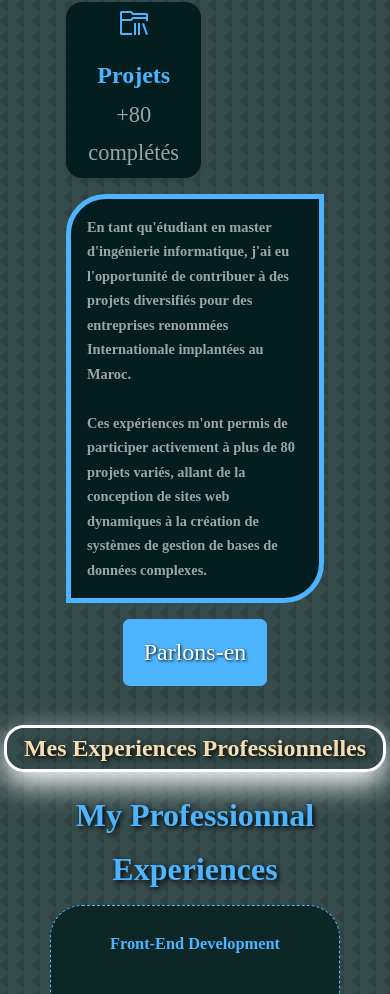
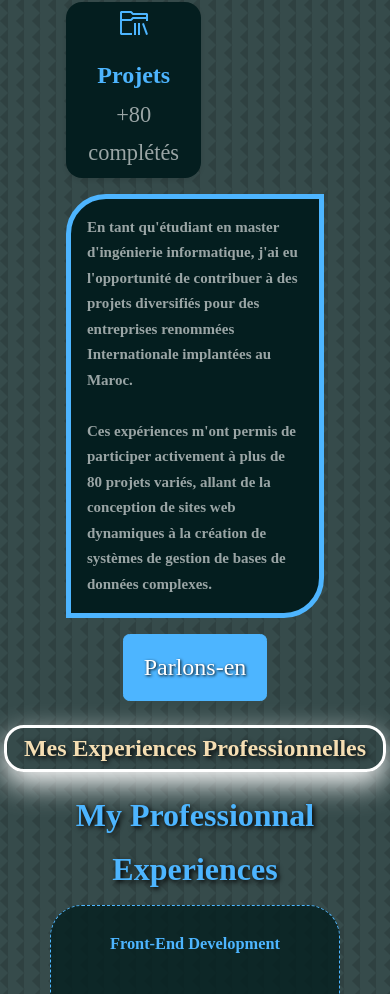
Before and after one commit to Mouhamed1003/keenprogrammer.com, a React (Create React App) app: page / in a window 390 px wide. Shown: the part 1731-2725 px from the top of the page. Built offline with nearby package versions, Linux system fonts and the light colour scheme.

Commit message:
Update a_propos.css

```diff
--- a/src/components/a_propos/a_propos.css
+++ b/src/components/a_propos/a_propos.css
@@ -212,6 +212,7 @@ section {
         padding: 1rem;
         box-sizing: border-box;
         text-align: left;
+        font-size: 16.4px;
     }
 
     .apropos_cards {
@@ -291,6 +292,7 @@ section {
         padding: 1rem;
         box-sizing: border-box;
         text-align: left;
+        font-size: 15px;
     }
 
     .apropos_cards {
```
